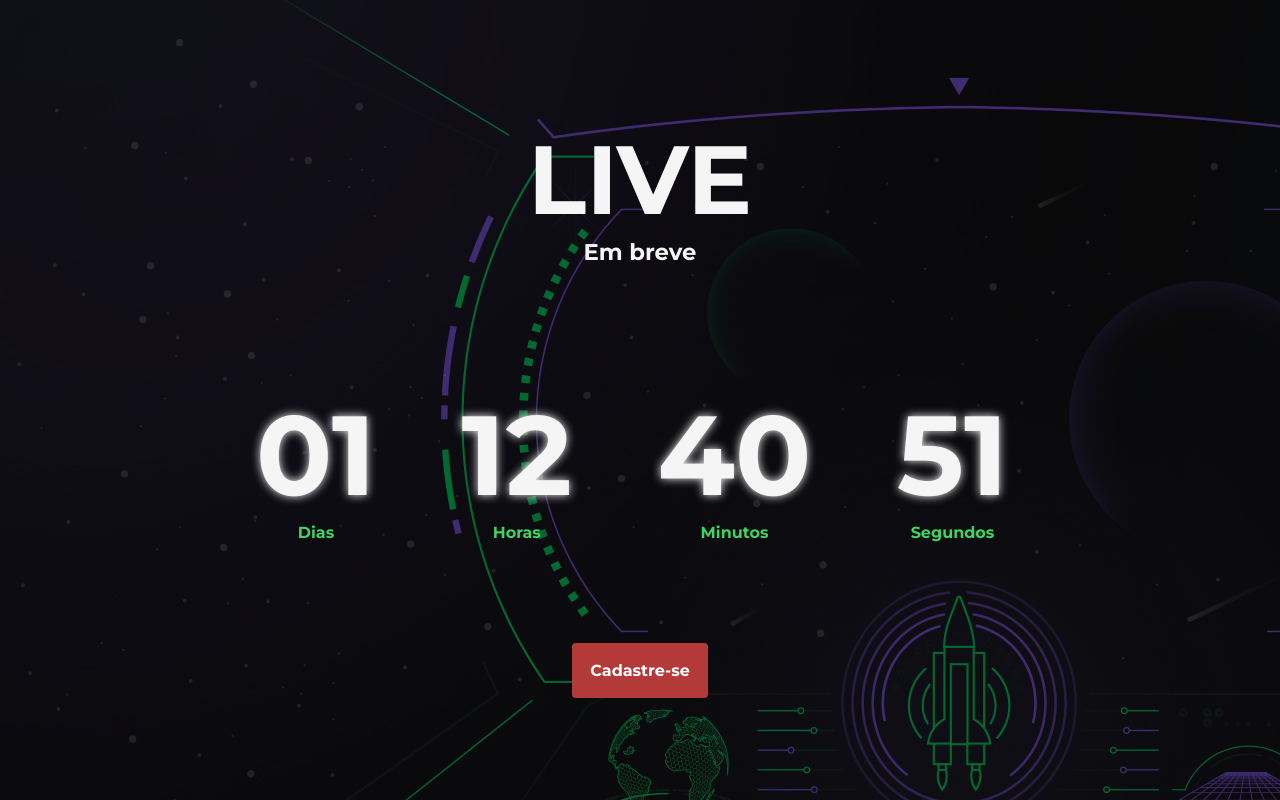
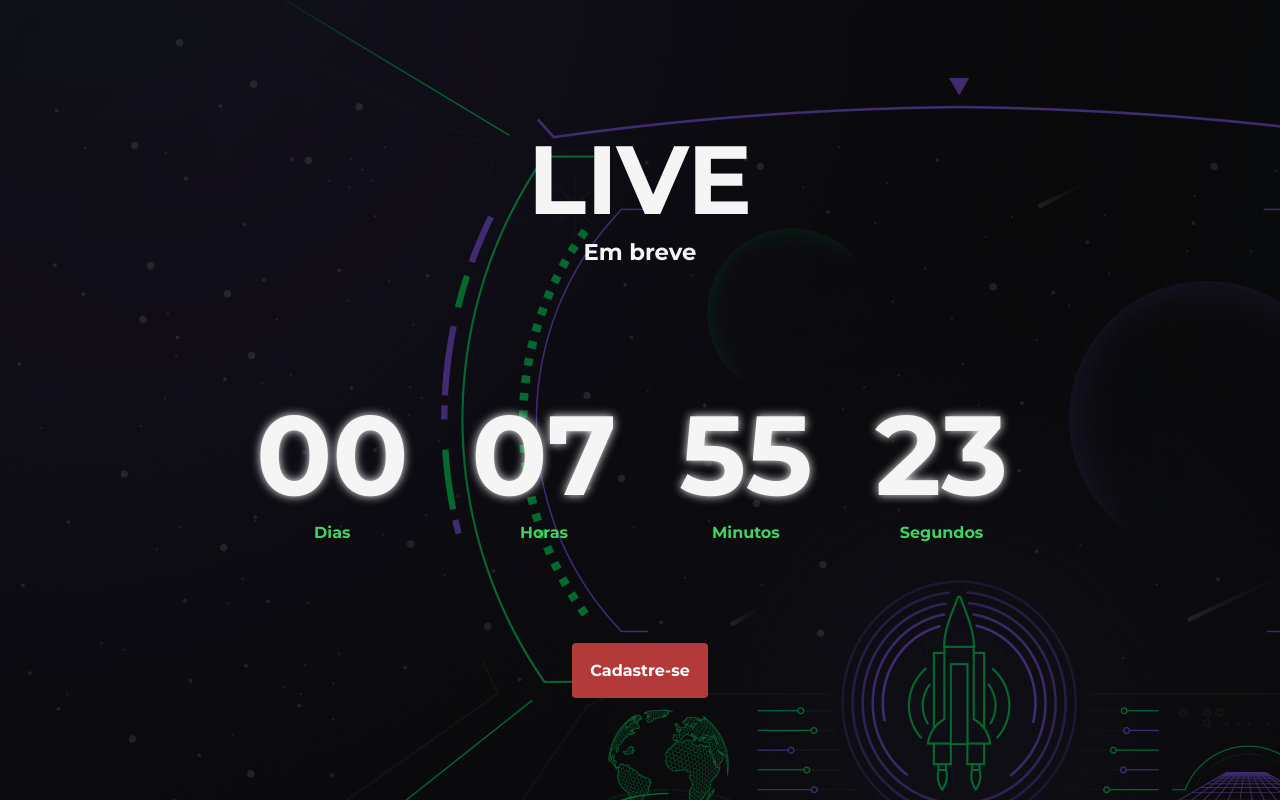
Before and after one commit to edimilsonbraz/mini-projetos, a plain HTML site: page 06-countdown/index.html in a window 1280 px wide. Drawn offline with Linux system fonts and the light colour scheme.

Commit message:
logica countdown

```diff
--- a/06-countdown/index.html
+++ b/06-countdown/index.html
@@ -21,22 +21,22 @@
 
     <div class="countdown">
       <div class="num">
-        <h1 id="dias">01</h1>
+        <h1 id="dias">00</h1>
         <p>Dias</p>
       </div>
 
       <div class="num">
-        <h1 id="horas">12</h1>
+        <h1 id="horas">00</h1>
         <p>Horas</p>
       </div>
 
       <div class="num">
-        <h1 id="minutos">40</h1>
+        <h1 id="minutos">00</h1>
         <p>Minutos</p>
       </div>
 
       <div class="num">
-        <h1 id="segundos">51</h1>
+        <h1 id="segundos">00</h1>
         <p>Segundos</p>
       </div>
     </div>
--- a/06-countdown/main.js
+++ b/06-countdown/main.js
@@ -0,0 +1,44 @@
+'use strict';
+
+const formatarDigito = (digito) => `0${digito}`.slice(-2);
+
+const atualizar = (tempo) => {
+  const segundos = document.getElementById('segundos');
+  const minutos = document.getElementById('minutos');
+  const horas = document.getElementById('horas');
+  const dias = document.getElementById('dias');
+
+  const qtdSegundos = tempo % 60;
+  const qtdMinutos = Math.floor((tempo % (60 * 60)) / 60);
+  const qtdHoras = Math.floor((tempo % (60 * 60 * 24)) / (60 * 60));
+  const qtdDias = Math.floor(tempo / (60 * 60 * 24));
+
+  segundos.textContent = formatarDigito(qtdSegundos);
+  minutos.textContent = formatarDigito(qtdMinutos);
+  horas.textContent = formatarDigito(qtdHoras);
+  dias.textContent = formatarDigito(qtdDias);
+}
+
+
+const contagemRegressiva = (tempo) => {
+  const pararContagem = () => clearInterval(id)
+
+  const contar = () => {
+    if(tempo === 0) {
+      pararContagem()
+    }
+    atualizar(tempo)
+    tempo--; // tira 1s do tempo
+  }
+
+  const id = setInterval(contar, 1000)
+}
+
+const tempoRestante = () => {
+  const dataEvento = new Date('2021-08-06 20:00:00');
+  const hoje = Date.now();
+
+  return Math.floor((dataEvento - hoje) / 1000);
+}
+
+contagemRegressiva(tempoRestante());
```
